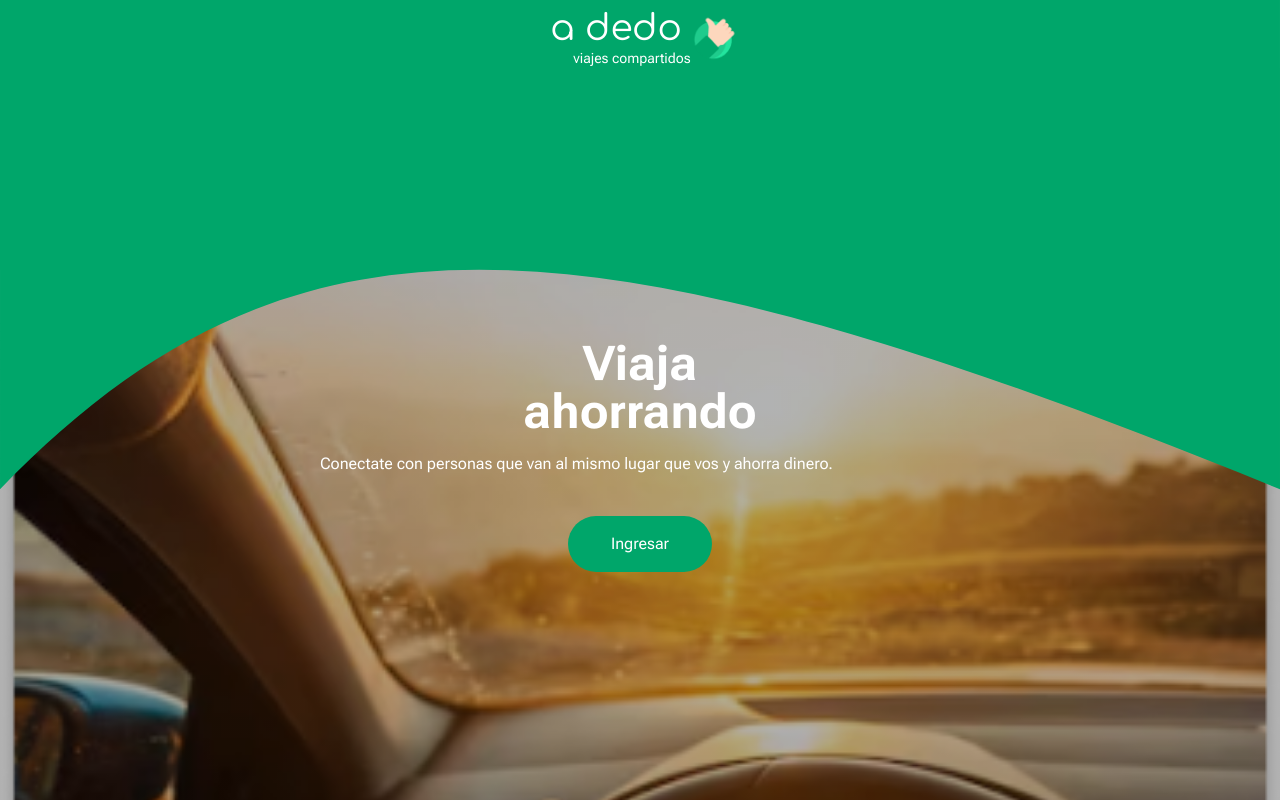
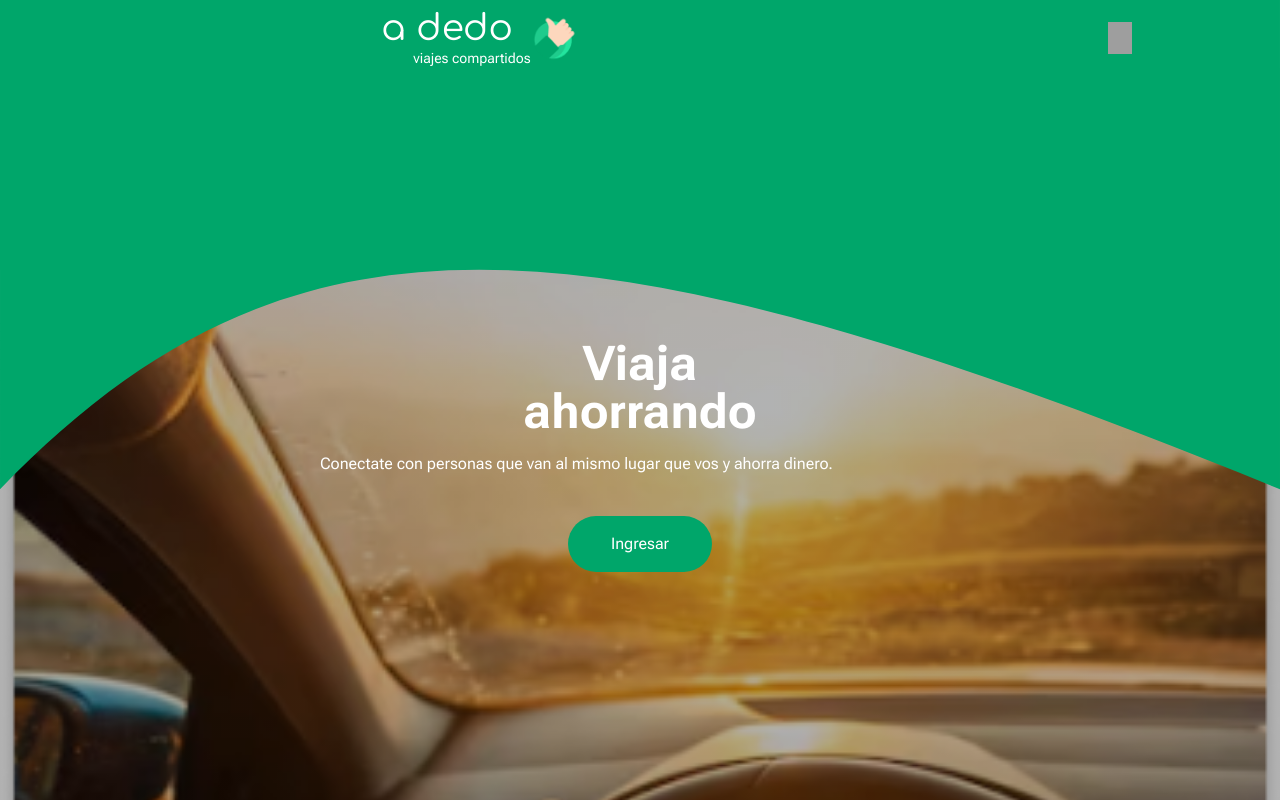
Before and after one commit to Diegogagan2587/A-Dedo, a React (Vite) app in the folder frontend/: page / in a window 1280 px wide. Shown: the top 800 px of the page. Built offline with nearby package versions, Linux system fonts and the light colour scheme; grey boxes are pictures that could not be loaded; a web font is replaced by a local one.

Commit message:
feat/navbar: Add hamburguer button for menu

```diff
--- a/frontend/src/components/navbar/Navbar.jsx
+++ b/frontend/src/components/navbar/Navbar.jsx
@@ -1,5 +1,6 @@
 import logo from '../../assets/logo.png';
 import bgNavCurve from '../../assets/nav-background.svg';
+import menuIcon from '../../assets/menu-icon-hamb.svg';
 
 const Navbar = () => {
   return (
@@ -8,13 +9,20 @@ const Navbar = () => {
     >
       <img src={bgNavCurve} alt="background" className="z-0  absolute w-full" />
       <div className="flex items-center justify-center z-10 relative top-0 pt-2 w-full">
-        <div className="flex flex-col items-center">
-          <h1 className="font-title text-white text-4xl">a dedo</h1>
-          <p className="text-white text-sm text-center ml-8">
-            viajes compartidos
-          </p>
+        <div className="flex items-center border-white w-3/4 justify-center">
+          <div className='flex flex-col'>
+            <h1 className="font-title text-white text-4xl">a dedo</h1>
+            <p className="text-white text-sm text-center ml-8">
+              viajes compartidos
+            </p>
+          </div>
+          <img src={logo} alt="logo" className="h-12 w-12" />
         </div>
-        <img src={logo} alt="logo" className="h-12 w-12" />
+        <div className="flex justify-center w-1/4 border-white">
+          <button className="z-10 w-[24px]">
+            <img src={menuIcon} alt="menu" className="h-8 w-8" />
+          </button>
+        </div>
       </div>
     </nav>
   );
```
